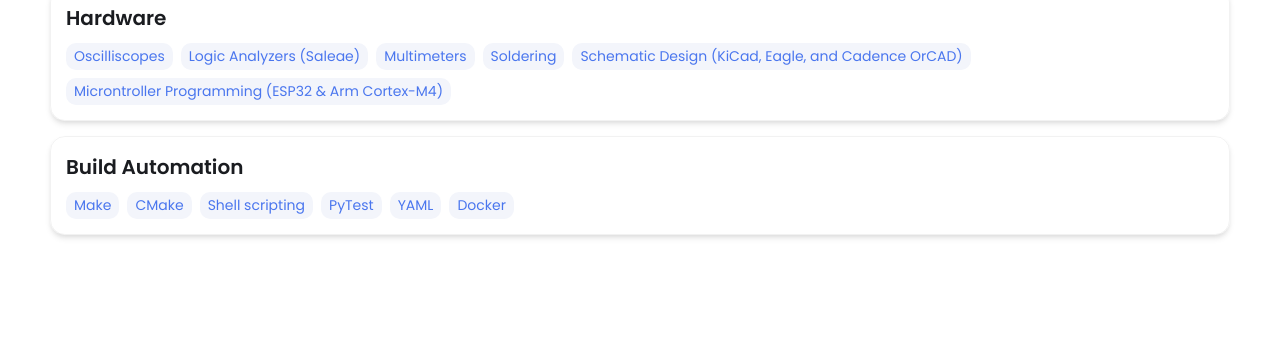
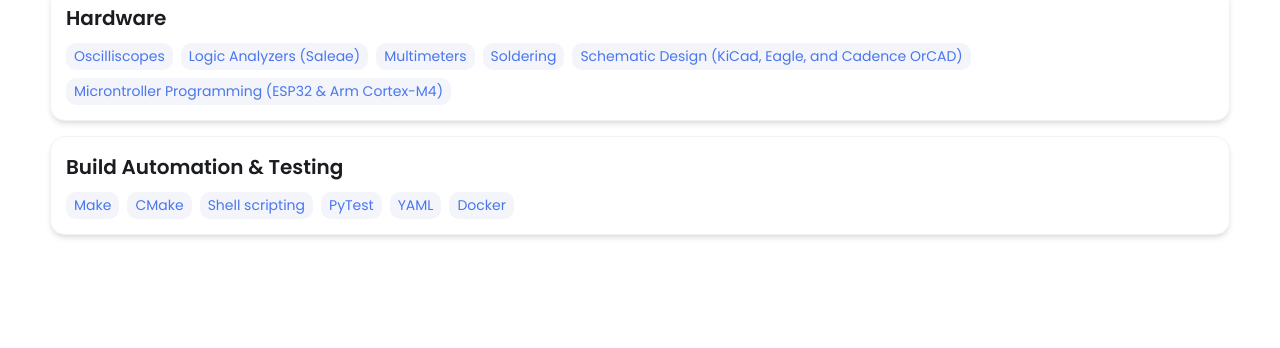
Before and after one commit to jovankoledin/jovankoledin.github.io, a Jekyll site: the page built from index.html, in a window 1280 px wide and 900 px high, scrolled down 1712 px. Shown: the part 107-455 px from the top of the window. Built offline with Jekyll 4.4.1, drawn with Linux system fonts in a browser that asks for light colours.

Commit message:
Update _config.yml

```diff
--- a/_config.yml
+++ b/_config.yml
@@ -62,8 +62,7 @@
     - Soldering
     - Schematic Design (KiCad, Eagle, and Cadence OrCAD)
     - Microntroller Programming (ESP32 & Arm Cortex-M4)
-
-  - category: Build Automation
+  - category: Build Automation & Testing
     tools:
     - Make
     - CMake
@@ -71,6 +70,7 @@
     - PyTest
     - YAML
     - Docker
+
 #  - category: PCB Design
 #    tools:
 #    - Altium Designer
```
